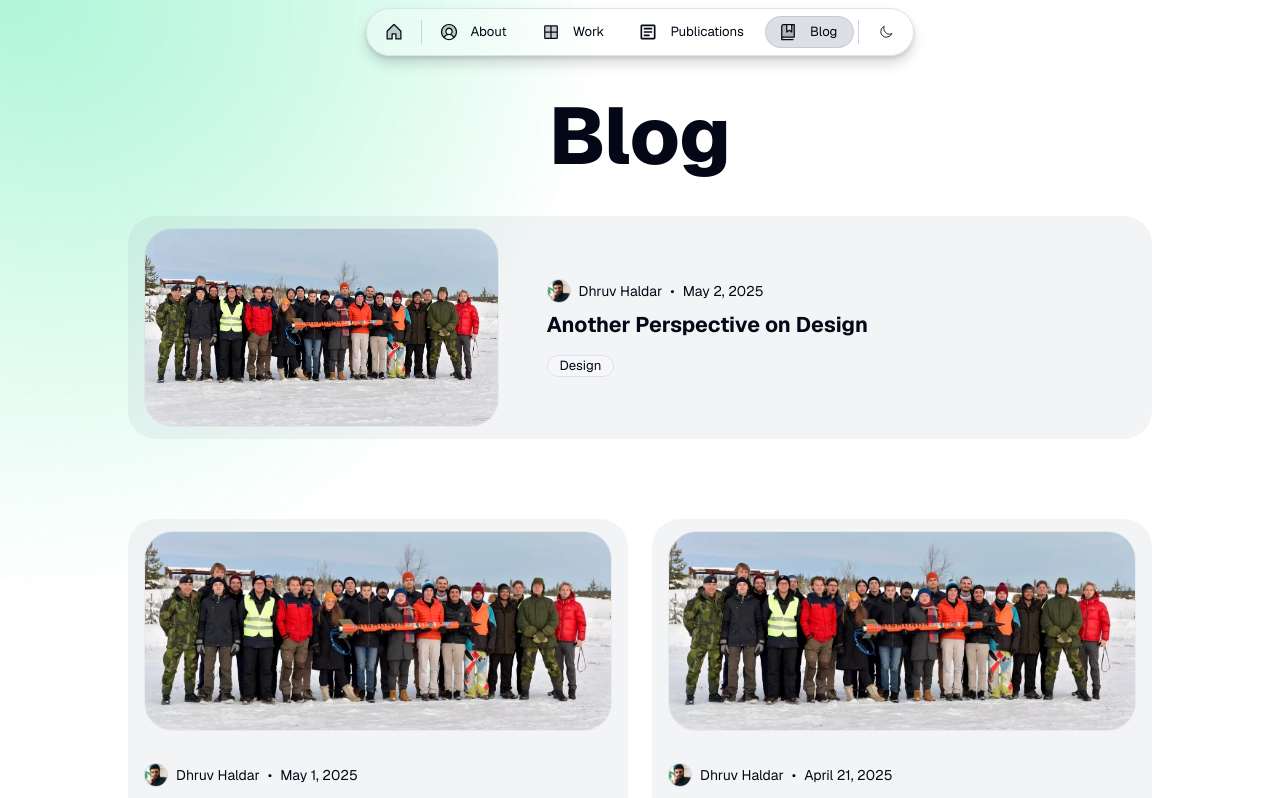
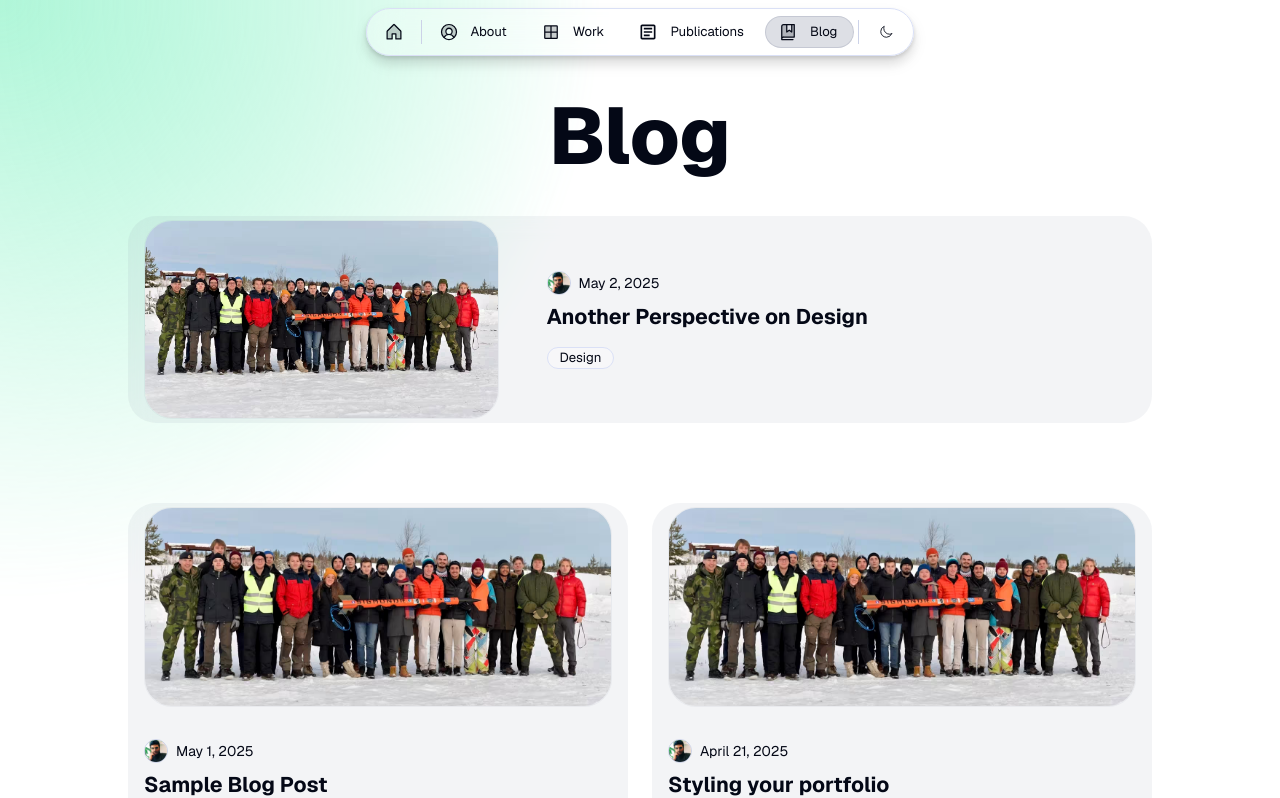
Before and after one commit to dhruvhaldar/portfolio, a Next.js app: page /blog in a window 1280 px wide. Shown: the top 798 px of the page. Built offline with nearby package versions, Linux system fonts and the light colour scheme.

Commit message:
style: Decrease post card vertical padding and remove author name display.

```diff
--- a/src/components/blog/Post.tsx
+++ b/src/components/blog/Post.tsx
@@ -33,7 +33,7 @@ export default function Post({ post, thumbnail, direction = 'row' }: PostProps)
           position="relative"
           mobileDirection="column"
           fillWidth
-          paddingY="12"
+          paddingY="4"
           paddingX="16"
           gap={direction === 'row' ? '48' : '32'}
           direction={direction}
@@ -54,12 +54,6 @@ export default function Post({ post, thumbnail, direction = 'row' }: PostProps)
           <Column position="relative" fillWidth gap="8" vertical="center" align="start">
             <Flex gap="8" vertical="center">
               <Avatar size="s" src={person.avatar} />
-              <Text variant="body-default-s" onBackground="neutral-strong">
-                {person.name}
-              </Text>
-              <Text variant="body-default-s" onBackground="neutral-weak">
-                •
-              </Text>
               <Text variant="body-default-s" onBackground="neutral-weak">
                 {formatDate(post.metadata.publishedAt, false)}
               </Text>
```
